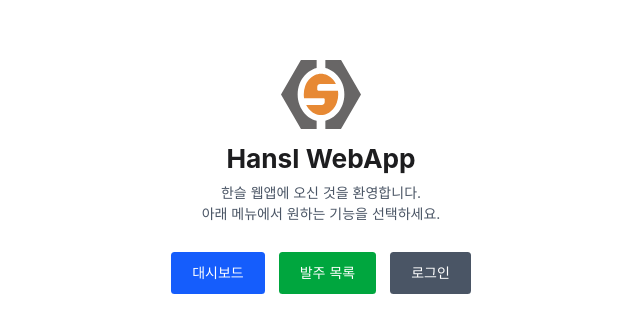
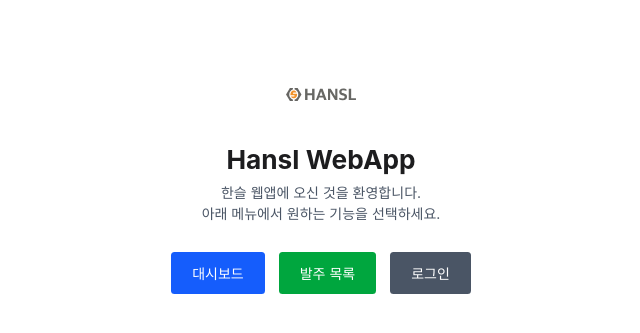
Before and after one commit to hyeunung/hanslwebapp, a Next.js app: page / in a window 1280 px wide. Shown: the part 223-556 px from the top of the page, without its empty margins (319-959 px from the left). Built offline with nearby package versions, Linux system fonts and the light colour scheme; no server answers.

Commit message:
feat: animated logo transition from logo_kr.svg to logo_eng.svg on main page (구시대→신시대 효과)

```diff
--- a/src/app/page.tsx
+++ b/src/app/page.tsx
@@ -1,17 +1,68 @@
 import Image from "next/image";
 import Link from "next/link";
+import { useEffect, useState } from "react";
+import { motion, AnimatePresence } from "framer-motion";
 
 export default function Home() {
+  const [showEng, setShowEng] = useState(false);
+
+  useEffect(() => {
+    const timer = setTimeout(() => setShowEng(true), 2000); // 2초 후 전환
+    return () => clearTimeout(timer);
+  }, []);
+
   return (
     <div className="flex flex-col items-center justify-center min-h-screen bg-white px-4">
-      <Image
-        src="/logo_symbol.svg"
-        alt="Hansl Logo"
-        width={80}
-        height={80}
-        className="mb-4"
-        priority
-      />
+      <div className="mb-4 relative w-20 h-20 flex items-center justify-center">
+        <AnimatePresence>
+          {!showEng && (
+            <motion.div
+              key="kr"
+              initial={{ opacity: 1, filter: "grayscale(0%) brightness(100%)" }}
+              animate={{ opacity: 1, filter: "grayscale(0%) brightness(100%)" }}
+              exit={{
+                opacity: 0,
+                filter: "grayscale(100%) brightness(60%) blur(2px)",
+                transition: { duration: 1 }
+              }}
+              className="absolute w-full h-full flex items-center justify-center"
+            >
+              <Image
+                src="/logo_kr.svg"
+                alt="Hansl Korean Logo"
+                width={80}
+                height={80}
+                priority
+              />
+            </motion.div>
+          )}
+        </AnimatePresence>
+        <AnimatePresence>
+          {showEng && (
+            <motion.div
+              key="eng"
+              initial={{
+                opacity: 0,
+                filter: "grayscale(100%) brightness(60%) blur(2px)"
+              }}
+              animate={{
+                opacity: 1,
+                filter: "grayscale(0%) brightness(100%) blur(0px)",
+                transition: { duration: 1 }
+              }}
+              className="absolute w-full h-full flex items-center justify-center"
+            >
+              <Image
+                src="/logo_eng.svg"
+                alt="Hansl English Logo"
+                width={80}
+                height={80}
+                priority
+              />
+            </motion.div>
+          )}
+        </AnimatePresence>
+      </div>
       <h1 className="text-3xl font-bold mb-2">Hansl WebApp</h1>
       <p className="text-gray-600 mb-8 text-center">
         한슬 웹앱에 오신 것을 환영합니다.<br />
```
Also changed, not shown: public/logo_eng.svg (added), public/logo_kr.svg (added), src/components/purchase/PurchaseTable.tsx (line endings or trailing spaces).
